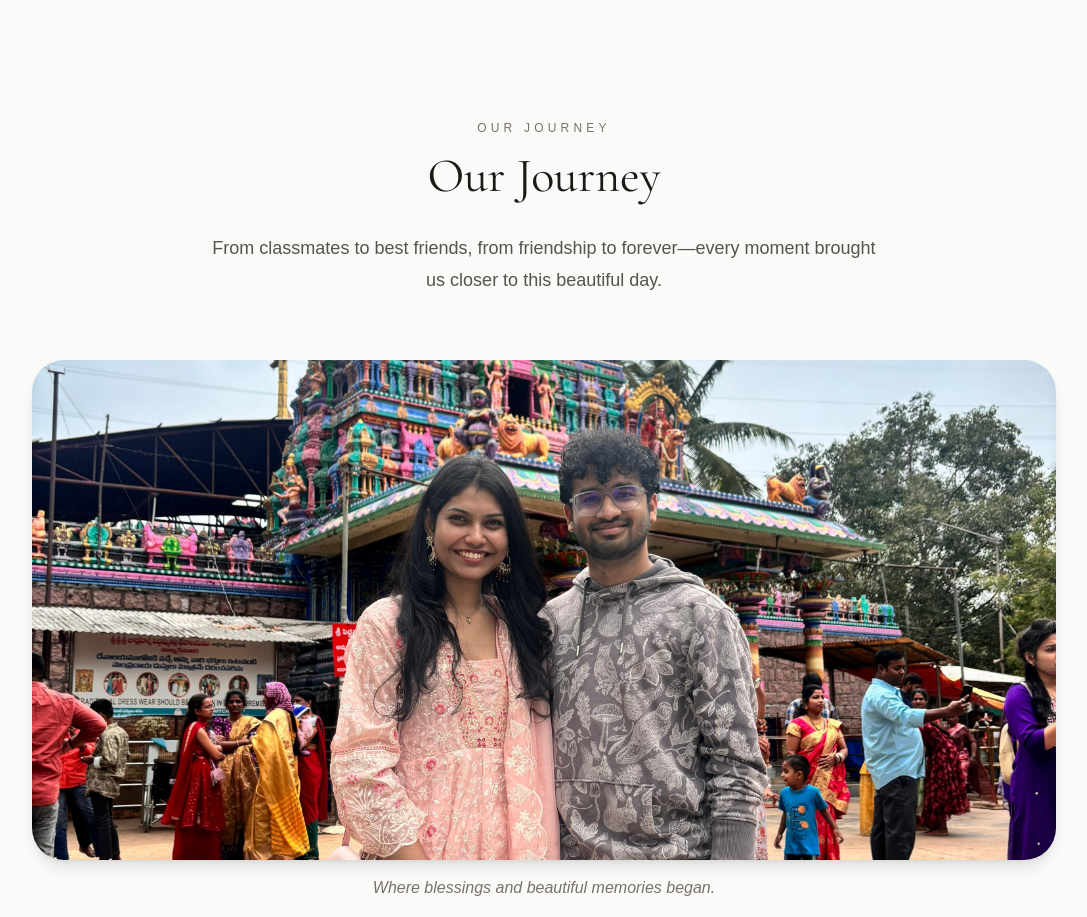
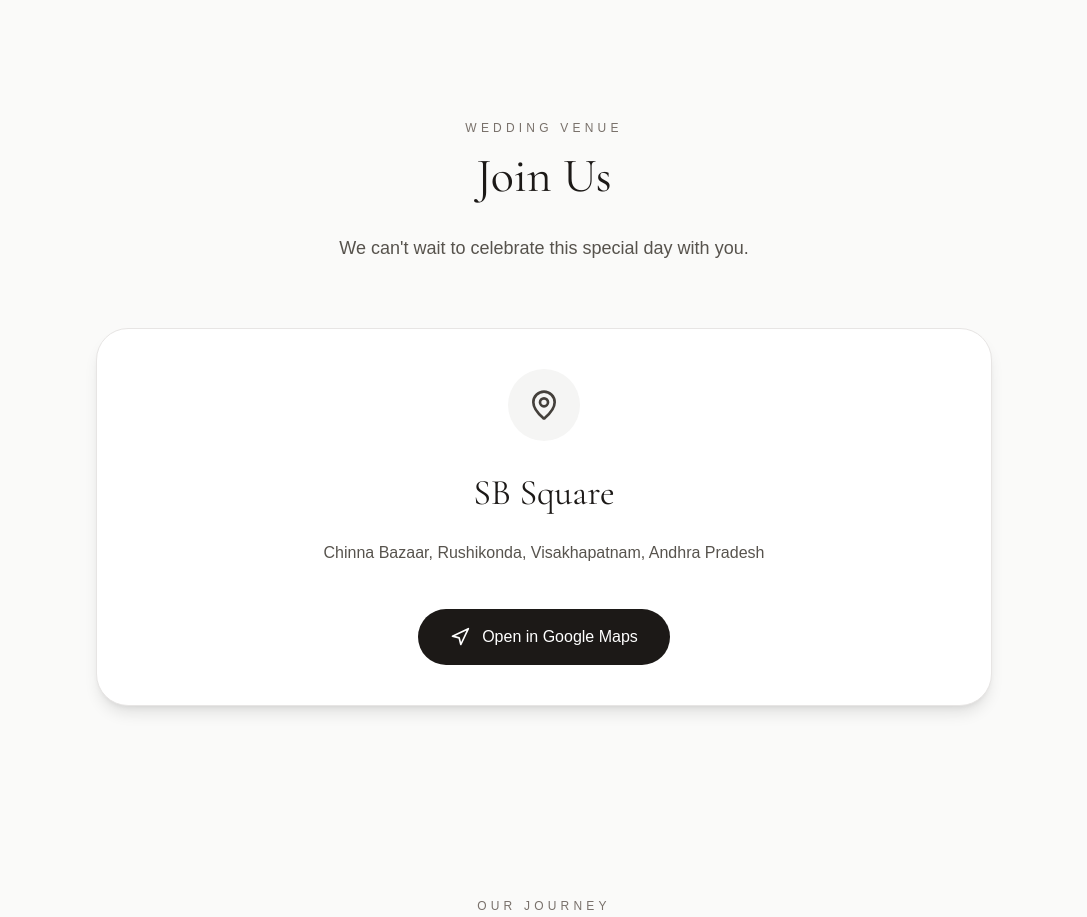
Before and after one commit to NikethVelala/NikSha, a Next.js app: page / in a window 1280 px wide. Shown: the part 5880-6797 px from the top of the page, without its empty margins (96-1183 px from the left). Built offline with nearby package versions, Linux system fonts and the light colour scheme.

Commit message:
feat: add venue section and refine wedding experience

```diff
--- a/app/page.tsx
+++ b/app/page.tsx
@@ -4,6 +4,7 @@ import Story from "@/components/Story/Story";
 import Celebration from "@/components/Celebration/Celebration";
 import Gallery from "@/components/Gallery/Gallery";
 import Timeline from "@/components/Timeline/Timeline";
+import Venue from "@/components/Venue/Venue";
 
 export default function Home() {
   return (
@@ -13,6 +14,7 @@ export default function Home() {
       <Story />
       <Celebration />
       <Timeline />
+      <Venue />
       <Gallery />
     </>
   );
--- /dev/null
+++ b/components/Venue/Venue.tsx
@@ -0,0 +1,66 @@
+"use client";
+
+import { motion } from "framer-motion";
+import { MapPin, Navigation } from "lucide-react";
+import Section from "@/components/common/Section";
+import { wedding } from "@/data/wedding";
+
+export default function Venue() {
+  const venue = wedding.ceremony.venue;
+
+  return (
+    <Section id="venue">
+      <div className="mx-auto max-w-4xl">
+
+        <p className="text-center text-xs uppercase tracking-[0.35em] text-stone-500">
+          Wedding Venue
+        </p>
+
+        <h2 className="mt-4 text-center font-heading text-5xl text-stone-900">
+          Join Us
+        </h2>
+
+        <p className="mx-auto mt-8 max-w-2xl text-center text-lg leading-8 text-stone-600">
+          {venue.note}
+        </p>
+
+        <motion.div
+          initial={{ opacity: 0, y: 40 }}
+          whileInView={{ opacity: 1, y: 0 }}
+          viewport={{ once: true }}
+          transition={{ duration: 0.8 }}
+          className="mt-16 rounded-[2rem] border border-stone-200 bg-white p-10 shadow-lg"
+        >
+
+          <div className="flex justify-center">
+            <div className="rounded-full bg-stone-100 p-5">
+              <MapPin className="h-8 w-8 text-stone-700" />
+            </div>
+          </div>
+
+          <h3 className="mt-8 text-center font-heading text-4xl text-stone-900">
+            {venue.name}
+          </h3>
+
+          <p className="mt-6 text-center leading-8 text-stone-600">
+            {venue.address}
+          </p>
+
+          <div className="mt-10 flex justify-center">
+            <a
+              href={venue.maps}
+              target="_blank"
+              rel="noopener noreferrer"
+              className="inline-flex items-center gap-3 rounded-full bg-stone-900 px-8 py-4 text-white transition hover:bg-stone-700"
+            >
+              <Navigation className="h-5 w-5" />
+              {venue.directionsLabel}
+            </a>
+          </div>
+
+        </motion.div>
+
+      </div>
+    </Section>
+  );
+}
--- a/data/wedding.ts
+++ b/data/wedding.ts
@@ -11,12 +11,16 @@ export const wedding = {
     time: "10:30 AM onwards",
 
     venue: {
-      name: "SB Square",
-      address:
-        "Chinna Bazaar, Rushikonda, Visakhapatnam, Andhra Pradesh",
-      maps:
-        "https://maps.google.com/",
-    },
+  name: "SB Square",
+  address: "Chinna Bazaar, Rushikonda, Visakhapatnam, Andhra Pradesh",
+
+  maps:
+  "https://www.google.com/maps/search/?api=1&query=SB+Square+Rushikonda+Visakhapatnam",
+
+  directionsLabel: "Open in Google Maps",
+
+  note: "We can't wait to celebrate this special day with you.",
+},
   },
 
   timeline: [
```
